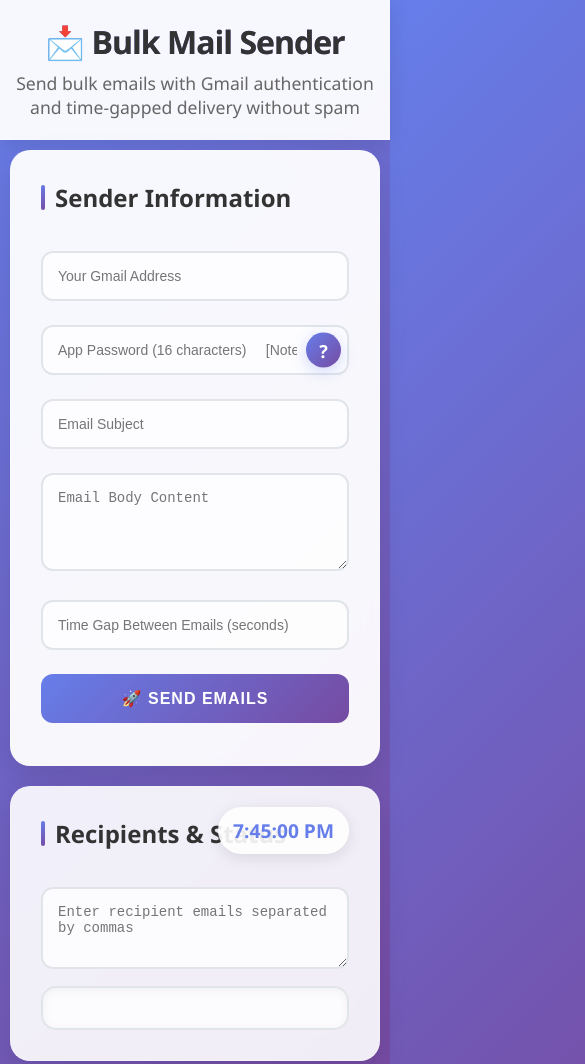
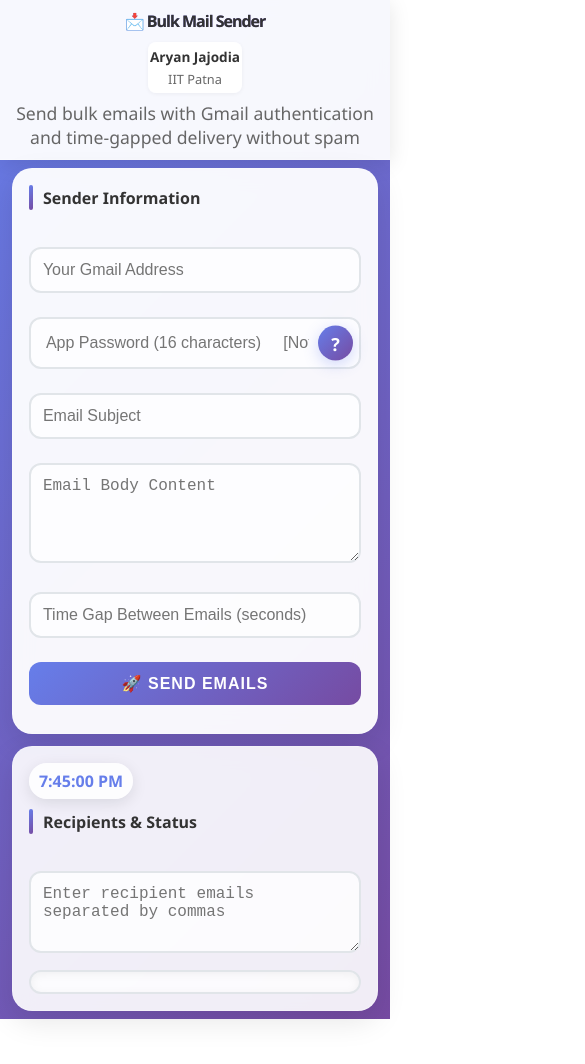
Before and after one commit to AryanJajodia26/bulkEmailSender, a website: page frontend/index.html in a window 390 px wide. Shown: the top 1064 px of the page, 585 px wide, since content can reach past the window. After the commit the page ends 1019 px from the top, so only its background shows below. Drawn offline with Linux system fonts and the light colour scheme.

Commit message:
Updated frontend index.html

```diff
--- a/frontend/index.html
+++ b/frontend/index.html
@@ -2,6 +2,7 @@
 <html>
 <head>
   <title>Bulk Email Sender</title>
+  <meta name="viewport" content="width=device-width, initial-scale=1.0">
   <style>
     * {
       margin: 0;
@@ -23,6 +24,17 @@
       text-align: center;
       box-shadow: 0 4px 20px rgba(0, 0, 0, 0.1);
       border-bottom: 1px solid rgba(255, 255, 255, 0.2);
+      position: relative;
+    }
+
+    .header-flex {
+      display: flex;
+      align-items: center;
+      justify-content: center;
+      max-width: 1400px;
+      margin: 0 auto;
+      padding: 0 24px;
+      position: relative;
     }
 
     .header h1 {
@@ -30,10 +42,11 @@
       font-weight: 700;
       background: linear-gradient(135deg, #667eea, #764ba2);
       -webkit-background-clip: text;
-
       background-clip: text;
-      margin: 0;
+      margin: 0 auto;
       letter-spacing: -1px;
+      text-align: center;
+      flex: 1 1 auto;
     }
 
     .header p {
@@ -172,20 +185,18 @@
 
     .author-card {
       position: absolute;
-      top: 20px;
-      left: 1080px;
-      background: rgba(255, 255, 255, 0.95);
-      backdrop-filter: blur(10px);
-      padding: 15px 22px;
-      border-radius: 20px;
-      box-shadow: 0 4px 20px rgba(0, 0, 0, 0.1);
-      border: 1px solid rgba(255, 255, 255, 0.2);
+      right: 24px;
+      top: 50%;
+      transform: translateY(-50%);
+      max-width: 220px;
+      box-sizing: border-box;
       font-size: 0.9rem;
-      font-weight: 500;
-      color: #667eea;
+      padding: 12px 18px;
       text-align: center;
-      max-width: 220px;
-      z-index: 100;
+      background: rgba(255,255,255,0.97);
+      border-radius: 14px;
+      box-shadow: 0 2px 8px rgba(0,0,0,0.07);
+      z-index: 10;
     }
 
     .author-card .name {
@@ -262,26 +273,112 @@
     }
 
     /* Responsive design */
+    @media (max-width: 1024px) {
+      .container {
+        max-width: 98vw;
+        padding: 10px;
+      }
+      .header-flex {
+        padding: 0 8px;
+        min-height: 60px;
+      }
+      .author-card {
+        max-width: 180px;
+        font-size: 0.85rem;
+        padding: 10px 8px;
+        right: 8px;
+      }
+    }
     @media (max-width: 768px) {
+      .header-flex {
+        flex-direction: column;
+        align-items: center;
+        gap: 6px;
+        min-height: unset;
+      }
+      .header h1 {
+        font-size: 1.2rem;
+        text-align: center;
+        width: 100%;
+      }
+      .author-card {
+        position: static;
+        transform: none;
+        margin-top: 4px;
+        max-width: 95vw;
+        font-size: 0.95rem;
+        padding: 7px 10px;
+      }
       .container {
         flex-direction: column;
         height: auto;
+        padding: 8px;
+        gap: 12px;
+      }
+      .left, .right {
+        width: 100%;
+        padding: 16px;
+        min-width: 0;
+      }
+      .clock {
+        position: static;
+        margin-bottom: 10px;
+        display: block;
+        width: fit-content;
+      }
+      .section-title {
+        font-size: 1.1rem;
+      }
+      input, textarea, button {
+        font-size: 1rem;
+        padding: 12px;
+      }
+      #statusBox {
         padding: 10px;
       }
-
-      .left, .right {
-        width: 100%;
+    }
+    @media (max-width: 480px) {
+      .header {
+        padding: 10px 0;
       }
-
+      .header-flex {
+        flex-direction: column;
+        align-items: center;
+        gap: 4px;
+        padding: 0 2px;
+      }
       .header h1 {
-        font-size: 2rem;
+        font-size: 1rem;
+        text-align: center;
+      }
+      .author-card {
+        font-size: 0.85rem;
+        padding: 5px 2px;
+        margin-top: 6px;
+        border-radius: 8px;
+        box-shadow: 0 1px 4px rgba(0,0,0,0.05);
+        position: static;
+        transform: none;
+      }
+      .section-title {
+        font-size: 1rem;
+      }
+      .clock {
+        font-size: 1rem;
+        padding: 7px 10px;
       }
     }
   </style>
 </head>
 <body>
   <div class="header">
-    <h1>📩 Bulk Mail Sender</h1>
+    <div class="header-flex">
+      <h1>📩 Bulk Mail Sender</h1>
+      <div class="author-card">
+        <span class="name">Aryan Jajodia</span>
+        <span class="institution">IIT Patna</span>
+      </div>
+    </div>
     <p>Send bulk emails with Gmail authentication and time-gapped delivery without spam</p>
   </div>
 
@@ -308,11 +405,6 @@
     </div>
   </form>
 
-  <div class="author-card">
-    <span class="name">Aryan Jajodia</span>
-    <span class="institution">IIT Patna</span>
-  </div>
-
   <script src="script.js"></script>
 </body>
 </html>
```
